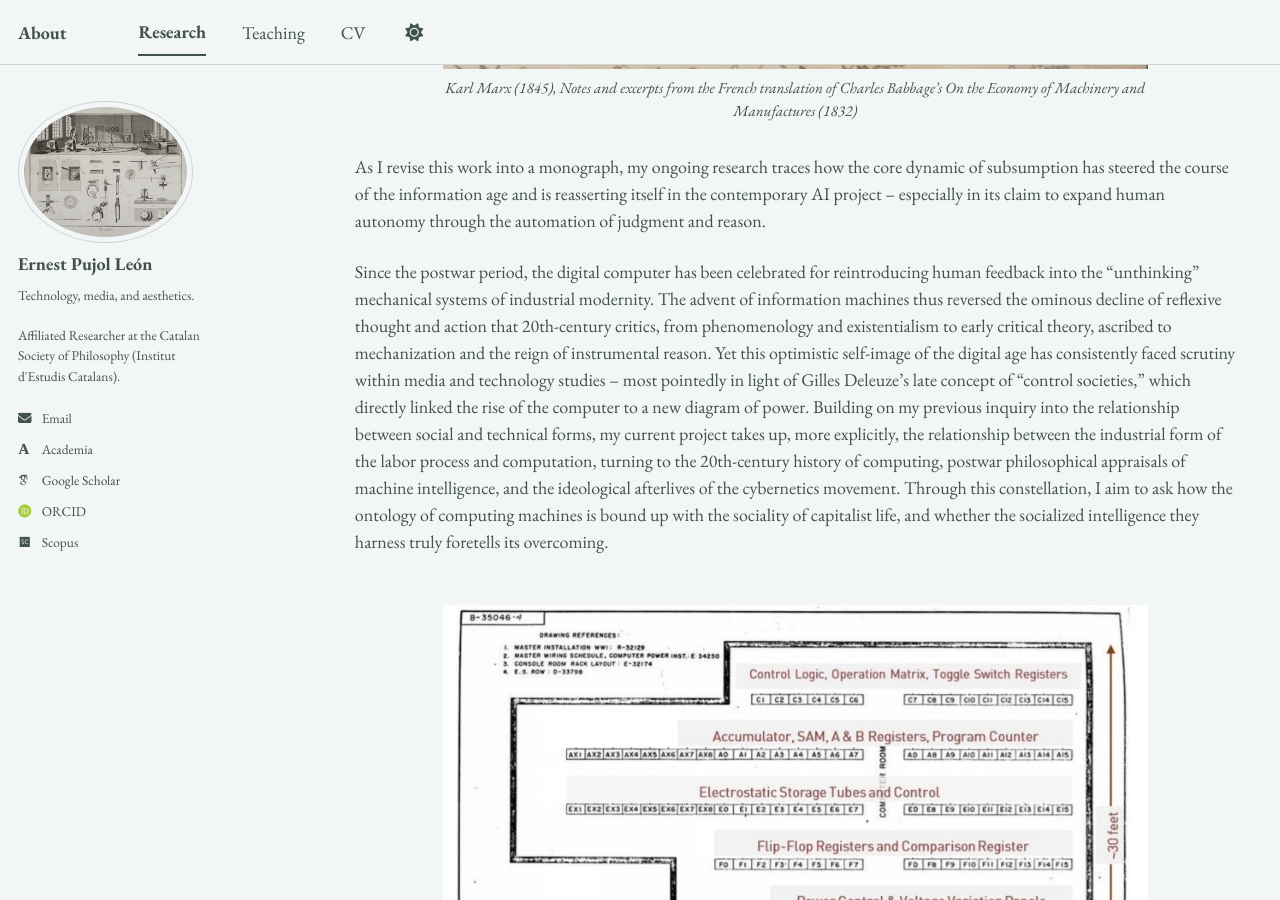
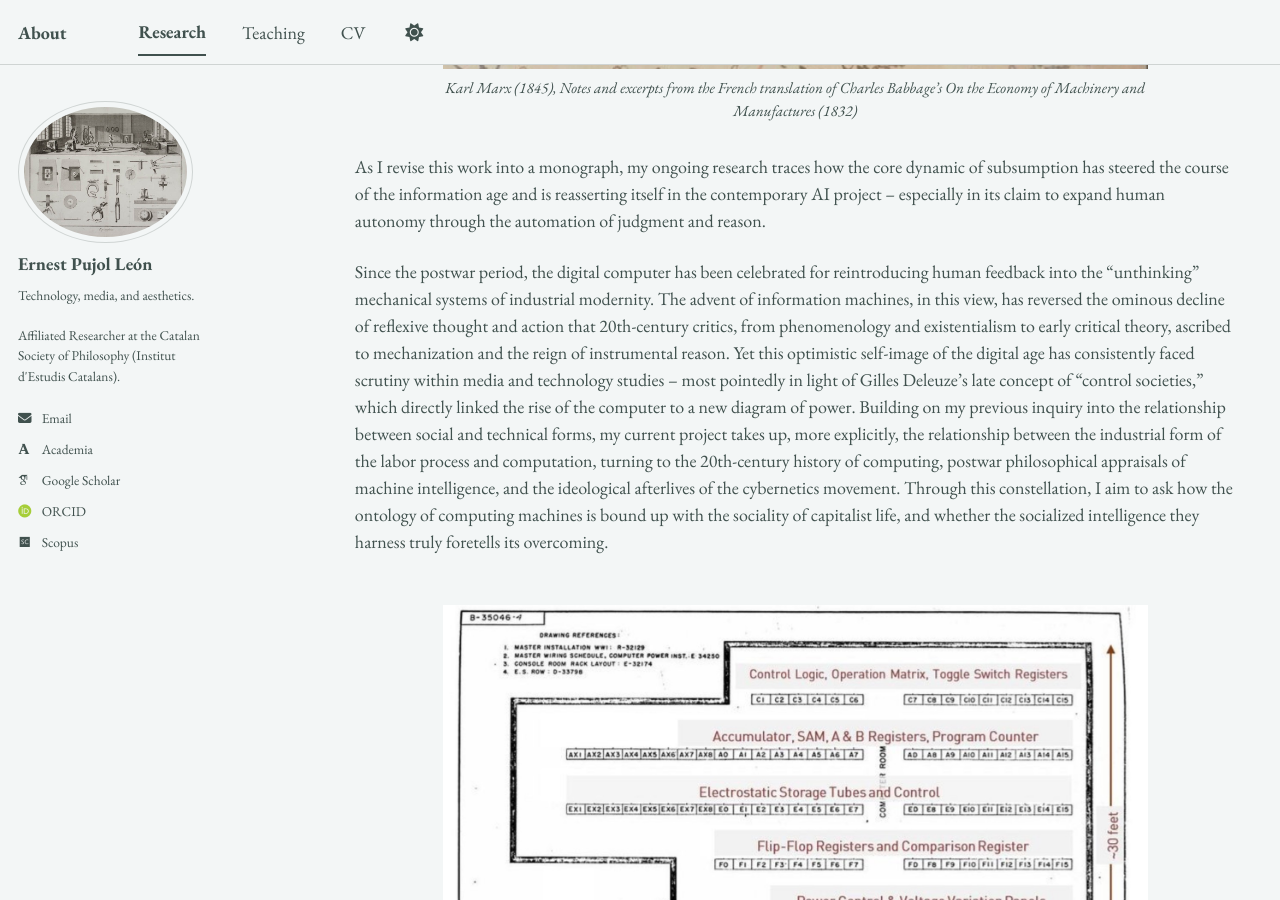
Before and after one commit to epujol90/epujol90.github.io, a Jekyll site: the page built from _pages/research.md, in a window 1280 px wide and 900 px high, scrolled down 1560 px. Built offline with Jekyll 4.4.1, drawn with Linux system fonts in a browser that asks for light colours; some web fonts are replaced; a script bundle is joined from its source files by our own code; library files that are not in the unit come from our copies.

Commit message:
Update research.md

```diff
--- a/_pages/research.md
+++ b/_pages/research.md
@@ -27,7 +27,7 @@ My doctoral work centered on the _longue durée_ of industrial modernity and wha
 
 As I revise this work into a monograph, my ongoing research traces how the core dynamic of subsumption has steered the course of the information age and is reasserting itself in the contemporary AI project -- especially in its claim to expand human autonomy through the automation of judgment and reason.
 
-Since the postwar period, the digital computer has been celebrated for reintroducing human feedback into the "unthinking" mechanical systems of industrial modernity. The advent of information machines thus reversed the ominous decline of reflexive thought and action that 20th-century critics, from phenomenology and existentialism to early critical theory, ascribed to mechanization and the reign of instrumental reason. Yet this optimistic self-image of the digital age has consistently faced scrutiny within media and technology studies -- most pointedly in light of Gilles Deleuze's late concept of “control societies," which directly linked the rise of the computer to a new diagram of power. Building on my previous inquiry into the relationship between social and technical forms, my current project takes up, more explicitly, the relationship between the industrial form of the labor process and computation, turning to the 20th-century history of computing, postwar philosophical appraisals of machine intelligence, and the ideological afterlives of the cybernetics movement. Through this constellation, I aim to ask how the ontology of computing machines is bound up with the sociality of capitalist life, and whether the socialized intelligence they harness truly foretells its overcoming.
+Since the postwar period, the digital computer has been celebrated for reintroducing human feedback into the "unthinking" mechanical systems of industrial modernity. The advent of information machines, in this view, has reversed the ominous decline of reflexive thought and action that 20th-century critics, from phenomenology and existentialism to early critical theory, ascribed to mechanization and the reign of instrumental reason. Yet this optimistic self-image of the digital age has consistently faced scrutiny within media and technology studies -- most pointedly in light of Gilles Deleuze's late concept of “control societies," which directly linked the rise of the computer to a new diagram of power. Building on my previous inquiry into the relationship between social and technical forms, my current project takes up, more explicitly, the relationship between the industrial form of the labor process and computation, turning to the 20th-century history of computing, postwar philosophical appraisals of machine intelligence, and the ideological afterlives of the cybernetics movement. Through this constellation, I aim to ask how the ontology of computing machines is bound up with the sociality of capitalist life, and whether the socialized intelligence they harness truly foretells its overcoming.
 <br>
 <br>
 
```
